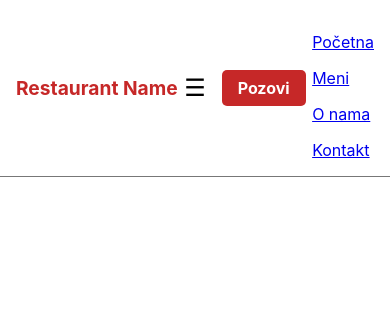
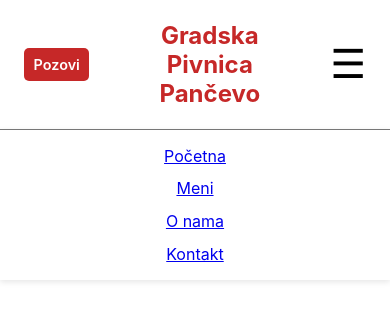
Before and after one commit to lukjanovic94/restaurant-template-react, a React (Create React App) app: page / in a window 390 px wide. Both pictures are taken after a click on the button "Open Menu". Shown: the top 320 px of the page. Built offline with nearby package versions, Linux system fonts and the light colour scheme.

Commit message:
implemented basic mobile navigation layout

```diff
--- a/src/components/Navigation.jsx
+++ b/src/components/Navigation.jsx
@@ -6,29 +6,42 @@ function Navigation() {
 
   return (
     <nav className="nav-container">
+      {/* LEVI DEO: CTA */}
       <div className="nav-left">
-        <h2>{siteConfig.name}</h2>
-      </div>
-
-      <div className="nav-right">
-        {/* Burger dugme za mobile */}
-        <button className="burger" onClick={() => setIsOpen(!isOpen)}>
-          ☰
-        </button>
-
-        {/* Dugme za poziv */}
         <a href={`tel:${siteConfig.phone}`} className="cta-btn">
           Pozovi
         </a>
       </div>
+      {/* SREDNJI DEO: logo / ime restorana */}
+      <div className="nav-center">
+        <h1 className="logo">{siteConfig.name}</h1>
+      </div>
+      {/* DESNI DEO: burger */}
+      <div className="nav-right">
+        <button
+          className="burger"
+          onClick={() => setIsOpen(!isOpen)}
+          aria-label="Open Menu"
+        >
+          ☰
+        </button>
+      </div>
 
-      {/* Mobile menu */}
+      {/* MOBILE MENU */}
       {isOpen && (
         <div className="mobile-menu">
-          <a href="#home">Početna</a>
-          <a href="#menu">Meni</a>
-          <a href="#about">O nama</a>
-          <a href="#contact">Kontakt</a>
+          <a href="#home" onClick={() => setIsOpen(false)}>
+            Početna
+          </a>
+          <a href="#menu" onClick={() => setIsOpen(false)}>
+            Meni
+          </a>
+          <a href="#about" onClick={() => setIsOpen(false)}>
+            O nama
+          </a>
+          <a href="#contact" onClick={() => setIsOpen(false)}>
+            Kontakt
+          </a>
         </div>
       )}
     </nav>
--- a/src/data/siteConfig.js
+++ b/src/data/siteConfig.js
@@ -1,5 +1,5 @@
 export const siteConfig = {
-  name: "Restaurant Name",
+  name: "Gradska Pivnica Pančevo",
   tagline: "Best food in town",
   phone: "+381641234567",
   whatsapp: "+381641234567",
--- a/src/styles/global.css
+++ b/src/styles/global.css
@@ -10,45 +10,79 @@ body {
     color: var(--dark);
 }
 
+/* NAVIGATION CONTAINER */
 .nav-container {
     display: flex;
-    justify-content: space-between;
+    justify-content: center;
     align-items: center;
-    padding: 1rem;
+    padding: 0.8rem 1rem;
     background: var(--light);
     border-bottom: 1px solid var(--gray);
+    position: relative;
+    gap: 2rem;
+    z-index: 10;
 }
 
-.nav-left h2 {
-    font-size: 1.2rem;
-    color: var(--primary);
+/* LEFT: CTA */
+.nav-left {
+    display: flex;
+    align-items: center;
+    gap: 1rem;
+    padding: 0.5rem;
 }
 
+/* CENTER: logo / name */
+.nav-center {
+    flex: 1;
+    font-size: 1rem;
+    color: var(--primary);
+    font-weight: bold;
+    display: flex;
+    justify-content: center;
+    align-items: center;
+    text-align: center;
+    padding: 0.5rem;
+}
+
+/* RIGHT: Burger */
 .nav-right {
     display: flex;
     align-items: center;
-    gap: 1rem;
+    gap: 0.8rem;
+    padding: 0.5rem;
 }
 
+/* CTA dugme */
+.cta-btn {
+    background: var(--primary);
+    color: var(--light);
+    padding: 0.5rem 0.6rem;
+    border-radius: 5px;
+    font-weight: 600;
+    text-decoration: none;
+    font-size: 0.9rem;
+}
+
+/* Burger dugme */
 .burger {
-    font-size: 1.5rem;
+    font-size: 2.5rem;
     background: none;
     border: none;
     cursor: pointer;
 }
 
-.cta-btn {
-    background: var(--primary);
-    color: var(--light);
-    padding: 0.5rem 1rem;
-    border-radius: 5px;
-    text-decoration: none;
-    font-weight: bold;
-}
-
+/* MOBILE MENU */
 .mobile-menu {
     display: flex;
     flex-direction: column;
-    gap: 1rem;
-    margin-top: 1rem;
+    align-items: center;
+    gap: 0.8rem;
+    background: var(--light);
+    position: absolute;
+    top: 100%;
+    left: 0;
+    width: 100%;
+    padding: 1rem;
+    border-top: 1px solid var(--gray);
+    box-shadow: 0 2px 6px rgba(0, 0, 0, 0.1);
 }
```
